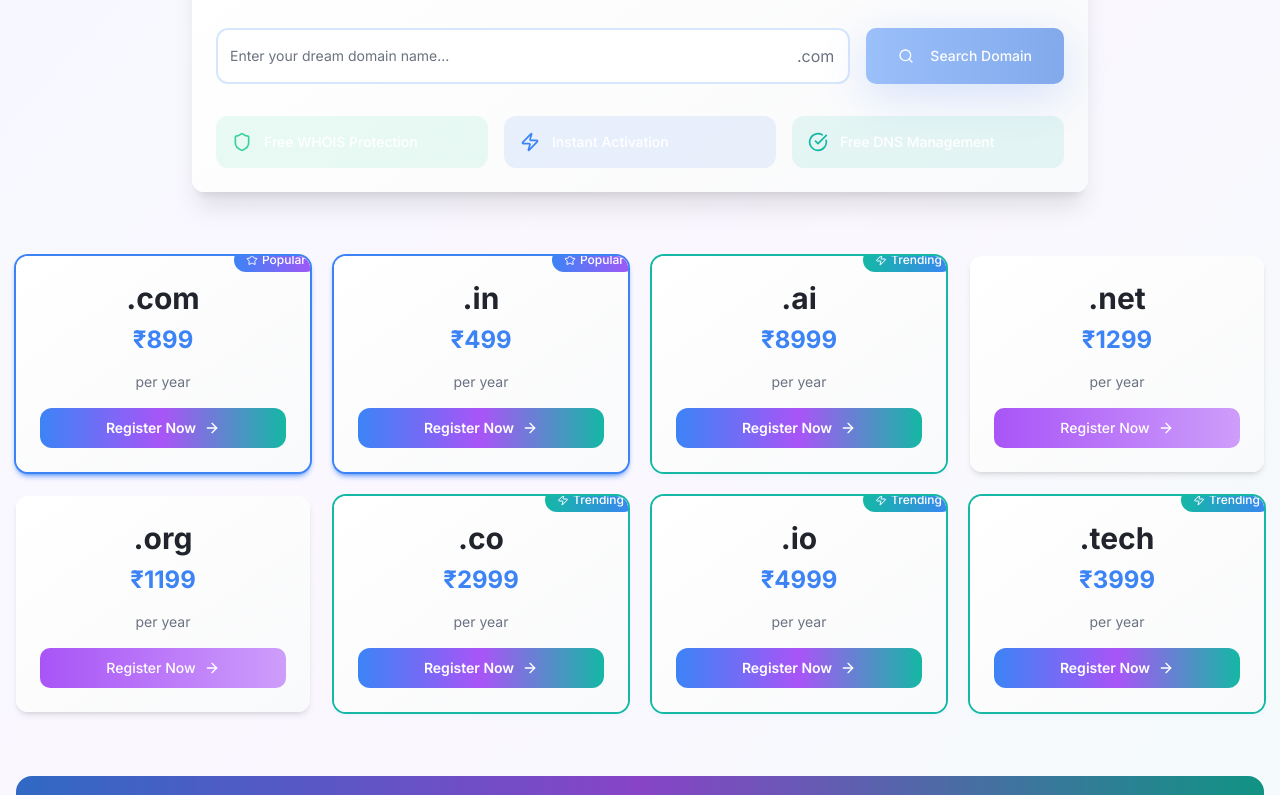
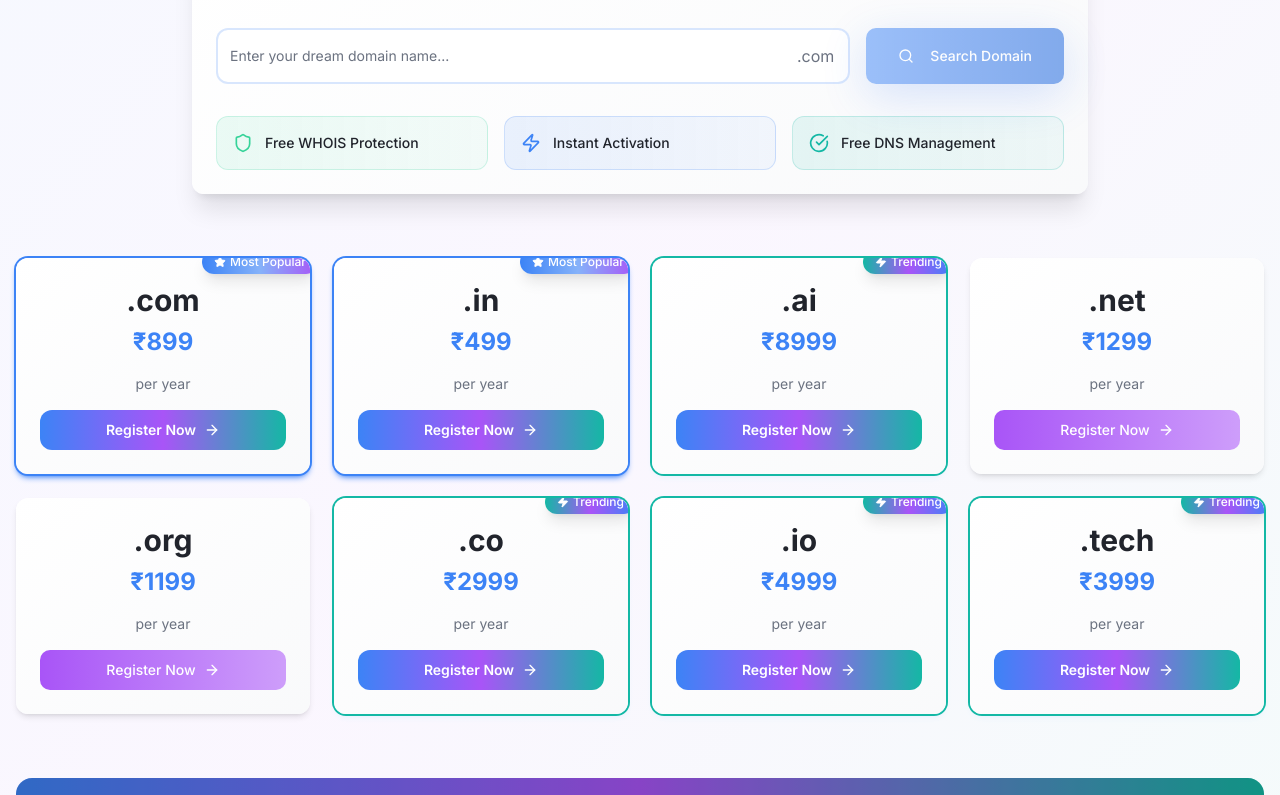
Before and after one commit to Gowithweb/SivWebAI, a React (Vite) app: page / in a window 1280 px wide. Shown: the part 1226-2021 px from the top of the page. Built offline with nearby package versions, Linux system fonts and the light colour scheme.

Commit message:
Fix domain button styling and footer colors
Updated the styling for domain-related buttons and features ("Free WHOIS Protection", "Instant Activation", "Free DNS Management", "Claim Free Domain") to improve their appearance. Also, applied a new color scheme to the footer for a more cohesive design.

```diff
--- a/src/components/DomainSection.tsx
+++ b/src/components/DomainSection.tsx
@@ -89,17 +89,17 @@ const DomainSection = () => {
 
               {/* Quick Features */}
               <div className="grid grid-cols-1 md:grid-cols-3 gap-4 mt-8">
-                <div className="flex items-center space-x-3 p-4 bg-success/10 rounded-lg">
+                <div className="flex items-center space-x-3 p-4 bg-gradient-to-r from-success/10 to-success/5 rounded-lg border border-success/20">
                   <Shield className="w-5 h-5 text-success" />
-                  <span className="text-sm font-medium text-success-foreground">Free WHOIS Protection</span>
+                  <span className="text-sm font-medium text-foreground">Free WHOIS Protection</span>
                 </div>
-                <div className="flex items-center space-x-3 p-4 bg-primary/10 rounded-lg">
+                <div className="flex items-center space-x-3 p-4 bg-gradient-to-r from-primary/10 to-primary/5 rounded-lg border border-primary/20">
                   <Zap className="w-5 h-5 text-primary" />
-                  <span className="text-sm font-medium text-primary-foreground">Instant Activation</span>
+                  <span className="text-sm font-medium text-foreground">Instant Activation</span>
                 </div>
-                <div className="flex items-center space-x-3 p-4 bg-accent-bright/10 rounded-lg">
+                <div className="flex items-center space-x-3 p-4 bg-gradient-to-r from-accent-bright/10 to-accent-bright/5 rounded-lg border border-accent-bright/20">
                   <CheckCircle className="w-5 h-5 text-accent-bright" />
-                  <span className="text-sm font-medium text-accent-bright-foreground">Free DNS Management</span>
+                  <span className="text-sm font-medium text-foreground">Free DNS Management</span>
                 </div>
               </div>
             </CardContent>
@@ -117,16 +117,16 @@ const DomainSection = () => {
             >
               {item.popular && (
                 <div className="absolute -top-2 -right-2">
-                  <div className="bg-gradient-to-r from-primary to-secondary text-white px-3 py-1 rounded-full text-xs font-medium flex items-center">
-                    <Star className="w-3 h-3 mr-1" />
-                    Popular
+                  <div className="bg-gradient-to-r from-primary via-primary-glow to-secondary text-white px-3 py-1 rounded-full text-xs font-medium flex items-center shadow-lg">
+                    <Star className="w-3 h-3 mr-1 fill-current" />
+                    Most Popular
                   </div>
                 </div>
               )}
               {item.trending && (
                 <div className="absolute -top-2 -right-2">
-                  <div className="bg-gradient-to-r from-accent-bright to-primary text-white px-3 py-1 rounded-full text-xs font-medium flex items-center">
-                    <Zap className="w-3 h-3 mr-1" />
+                  <div className="bg-gradient-to-r from-accent-bright via-secondary to-primary text-white px-3 py-1 rounded-full text-xs font-medium flex items-center shadow-lg">
+                    <Zap className="w-3 h-3 mr-1 fill-current" />
                     Trending
                   </div>
                 </div>
@@ -173,7 +173,8 @@ const DomainSection = () => {
             <div className="flex flex-col sm:flex-row gap-4 justify-center items-center">
               <Button
                 onClick={() => document.getElementById('contact')?.scrollIntoView({ behavior: 'smooth' })}
-                className="bg-white text-primary hover:bg-white/90 hover:shadow-lg hover:scale-105 px-8 py-3 font-semibold transition-all duration-300 group"
+                className="bg-white text-primary hover:bg-white/95 hover:shadow-xl hover:scale-105 px-8 py-3 font-semibold transition-all duration-300 group border-2 border-white/20"
+                size="lg"
               >
                 <Gift className="w-5 h-5 mr-2 group-hover:animate-bounce" />
                 Claim Free Domain
--- a/src/components/Footer.tsx
+++ b/src/components/Footer.tsx
@@ -39,8 +39,11 @@ const Footer = () => {
   };
 
   return (
-    <footer className="bg-gradient-hero text-white">
-      <div className="container mx-auto px-4 py-16">
+    <footer className="bg-gradient-to-br from-slate-900 via-slate-800 to-slate-900 text-white relative overflow-hidden">
+      {/* Background Pattern */}
+      <div className="absolute inset-0 bg-gradient-to-r from-primary/5 via-secondary/5 to-accent-bright/5 opacity-50"></div>
+      <div className="absolute inset-0" style={{backgroundImage: "radial-gradient(circle at 1px 1px, rgba(255,255,255,0.15) 1px, transparent 0)", backgroundSize: "20px 20px"}}></div>
+      <div className="container mx-auto px-4 py-16 relative z-10">
         {/* Main Footer Content */}
         <div className="grid grid-cols-1 md:grid-cols-2 lg:grid-cols-5 gap-8 mb-12">
           {/* Company Info */}
```
